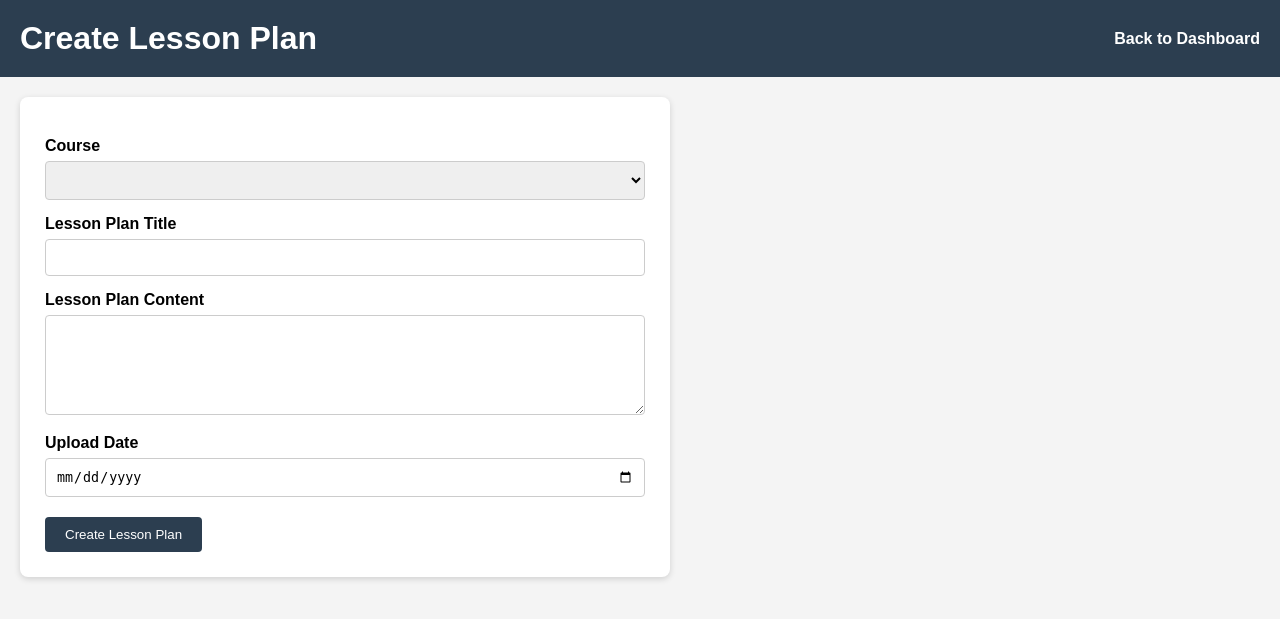
After one commit to GrimEirik/course-organization-app, a Flask app: page /create-lesson-plan in a window 1280 px wide. The commit adds this page. Shown: the top 619 px of the page. Run offline with Flask 3, Linux system fonts and the light colour scheme; the visitor is signed in with stand-in values (Sample User, id 1); data that the repository does not hold is empty.

Commit message:
Add lesson plans and learning objectives

```diff
--- a/app.py
+++ b/app.py
@@ -127,6 +127,30 @@ def feedback():
     conn.close()
 
     return render_template("feedback.html", feedback=feedback)
+
+
+@app.route("/lesson-plans")
+def lesson_plans():
+    if not login_required():
+        return redirect(url_for("login"))
+
+    conn = get_db_connection()
+    lesson_plans = conn.execute("SELECT * FROM lesson_plans").fetchall()
+    conn.close()
+
+    return render_template("lesson_plans.html", lesson_plans=lesson_plans)
+
+
+@app.route("/learning-objectives")
+def learning_objectives():
+    if not login_required():
+        return redirect(url_for("login"))
+
+    conn = get_db_connection()
+    objectives = conn.execute("SELECT * FROM learning_objectives").fetchall()
+    conn.close()
+
+    return render_template("learning_objectives.html", objectives=objectives)
 
 
 @app.route("/create-course", methods=["GET", "POST"])
@@ -261,6 +285,58 @@ def provide_feedback():
     return render_template("provide_feedback.html", assignments=assignments, students=students)
 
 
+@app.route("/create-lesson-plan", methods=["GET", "POST"])
+def create_lesson_plan():
+    if not instructor_required():
+        return redirect(url_for("dashboard"))
+
+    conn = get_db_connection()
+    courses = conn.execute("SELECT * FROM courses").fetchall()
+
+    if request.method == "POST":
+        course_id = request.form["course_id"]
+        title = request.form["title"]
+        content = request.form["content"]
+        upload_date = request.form["upload_date"]
+
+        conn.execute(
+            "INSERT INTO lesson_plans (course_id, title, content, upload_date) VALUES (?, ?, ?, ?)",
+            (course_id, title, content, upload_date)
+        )
+        conn.commit()
+        conn.close()
+
+        return redirect(url_for("lesson_plans"))
+
+    conn.close()
+    return render_template("create_lesson_plan.html", courses=courses)
+
+
+@app.route("/create-learning-objective", methods=["GET", "POST"])
+def create_learning_objective():
+    if not instructor_required():
+        return redirect(url_for("dashboard"))
+
+    conn = get_db_connection()
+    courses = conn.execute("SELECT * FROM courses").fetchall()
+
+    if request.method == "POST":
+        course_id = request.form["course_id"]
+        description = request.form["description"]
+
+        conn.execute(
+            "INSERT INTO learning_objectives (course_id, description) VALUES (?, ?)",
+            (course_id, description)
+        )
+        conn.commit()
+        conn.close()
+
+        return redirect(url_for("learning_objectives"))
+
+    conn.close()
+    return render_template("create_learning_objective.html", courses=courses)
+
+
 @app.route("/logout")
 def logout():
     session.clear()
--- a/templates/Instructor_dashboard.html
+++ b/templates/Instructor_dashboard.html
@@ -21,12 +21,16 @@
         <a class="card" href="{{ url_for('post_announcement') }}">Post Announcement</a>
         <a class="card" href="{{ url_for('enter_grade') }}">Enter Grades</a>
         <a class="card" href="{{ url_for('provide_feedback') }}">Provide Feedback</a>
+        <a class="card" href="{{ url_for('create_lesson_plan') }}">Create Lesson Plan</a>
+        <a class="card" href="{{ url_for('create_learning_objective') }}">Create Learning Objective</a>
 
         <a class="card" href="{{ url_for('courses') }}">View Courses</a>
         <a class="card" href="{{ url_for('assignments') }}">View Assignments</a>
         <a class="card" href="{{ url_for('grades') }}">View Grades</a>
         <a class="card" href="{{ url_for('announcements') }}">View Announcements</a>
         <a class="card" href="{{ url_for('feedback') }}">View Feedback</a>
+        <a class="card" href="{{ url_for('lesson_plans') }}">View Lesson Plans</a>
+        <a class="card" href="{{ url_for('learning_objectives') }}">View Learning Objectives</a>
     </section>
 </main>
 
--- a/templates/admin_dashboard.html
+++ b/templates/admin_dashboard.html
@@ -21,6 +21,8 @@
         <a class="card" href="{{ url_for('grades') }}">View Grade Records</a>
         <a class="card" href="{{ url_for('announcements') }}">View Announcements</a>
         <a class="card" href="{{ url_for('feedback') }}">View Feedback Records</a>
+        <a class="card" href="{{ url_for('lesson_plans') }}">View Lesson Plans</a>
+        <a class="card" href="{{ url_for('learning_objectives') }}">View Learning Objectives</a>
     </section>
 </main>
 
--- /dev/null
+++ b/templates/create_lesson_plan.html
@@ -0,0 +1,46 @@
+<!DOCTYPE html>
+<html>
+<head>
+    <title>Create Lesson Plan</title>
+    <link rel="stylesheet" href="{{ url_for('static', filename='style.css') }}">
+</head>
+<body>
+
+<header>
+    <h1>Create Lesson Plan</h1>
+    <a href="{{ url_for('dashboard') }}">Back to Dashboard</a>
+</header>
+
+<main>
+
+    <form method="POST" class="form-box">
+
+        <label>Course</label>
+
+        <select name="course_id" required>
+            {% for course in courses %}
+                <option value="{{ course['course_id'] }}">
+                    {{ course['course_name'] }}
+                </option>
+            {% endfor %}
+        </select>
+
+        <label>Lesson Plan Title</label>
+        <input type="text" name="title" required>
+
+        <label>Lesson Plan Content</label>
+        <textarea name="content" required></textarea>
+
+        <label>Upload Date</label>
+        <input type="date" name="upload_date" required>
+
+        <button type="submit">
+            Create Lesson Plan
+        </button>
+
+    </form>
+
+</main>
+
+</body>
+</html>
--- a/templates/student_dashboard.html
+++ b/templates/student_dashboard.html
@@ -21,6 +21,8 @@
         <a class="card" href="{{ url_for('grades') }}">View Grades</a>
         <a class="card" href="{{ url_for('announcements') }}">View Announcements</a>
         <a class="card" href="{{ url_for('feedback') }}">View Feedback</a>
+        <a class="card" href="{{ url_for('lesson_plans') }}">View Lesson Plans</a>
+        <a class="card" href="{{ url_for('learning_objectives') }}">View Learning Objectives</a>
     </section>
 </main>
 
```
Also changed, not shown: database.py (+32 -0 lines), templates/create_learning_objective.html (added, +29 -0 lines), templates/learning_objectives.html (added, +21 -0 lines), templates/lesson_plans.html (added, +36 -0 lines).
